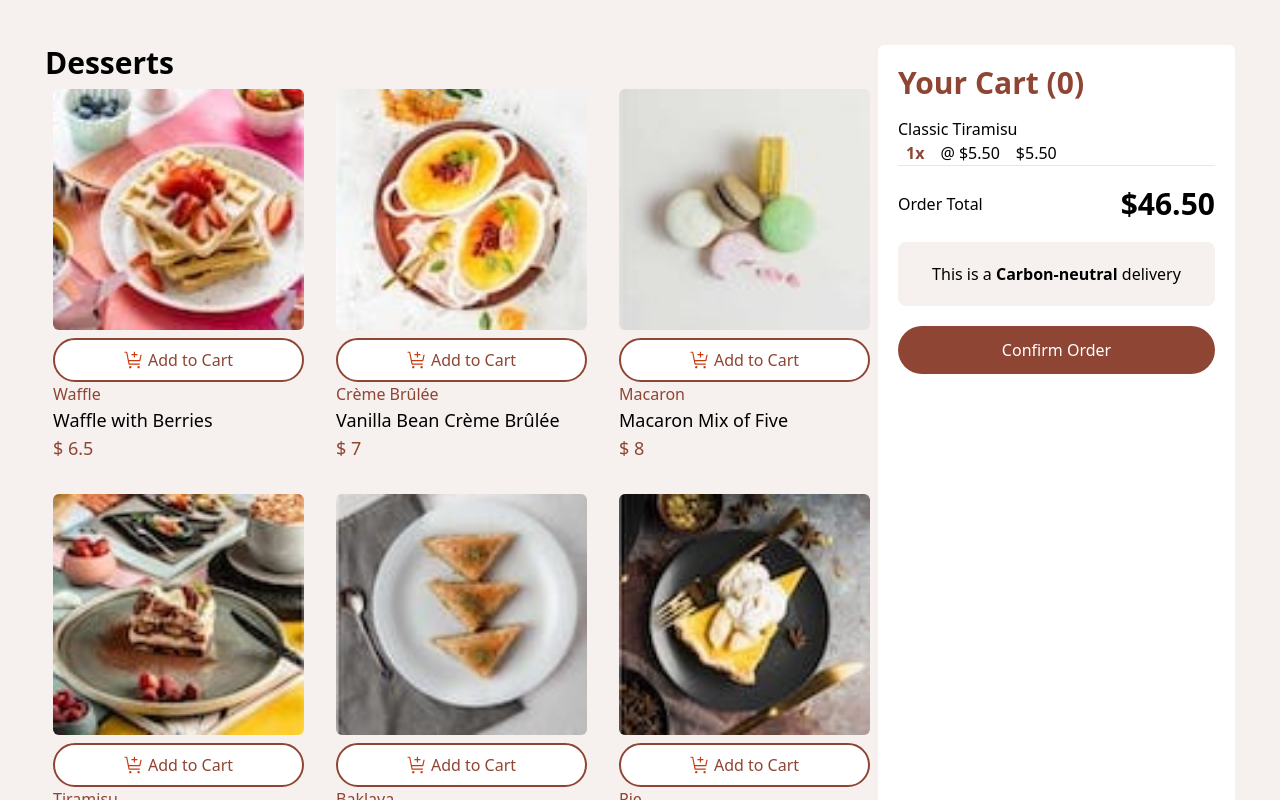
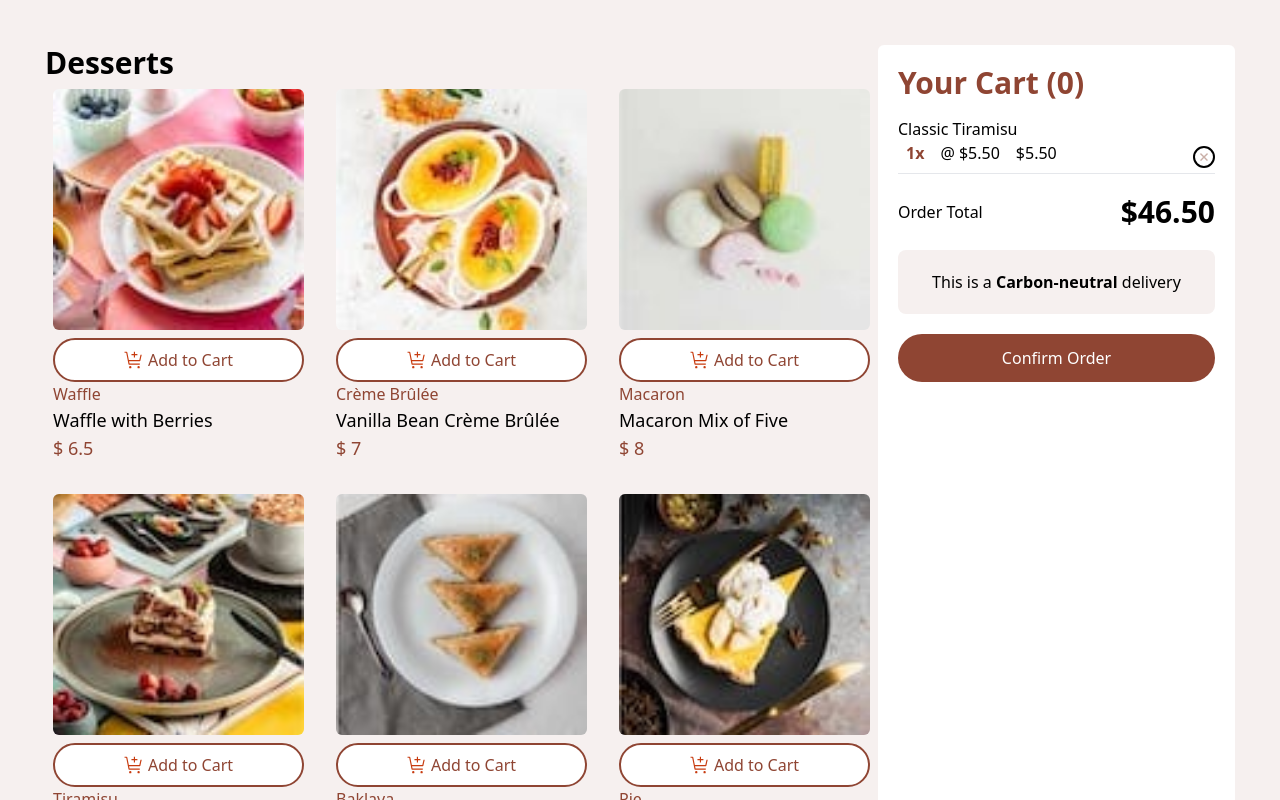
Before and after one commit to Princy-patel/product-list-with-cart, a React (Vite) app: page / in a window 1280 px wide. Shown: the top 800 px of the page. Built offline with nearby package versions, Linux system fonts and the light colour scheme.

Commit message:
style:add remove icon

```diff
--- a/src/components/Application.tsx
+++ b/src/components/Application.tsx
@@ -1,4 +1,3 @@
-import React from "react";
 import Menu from "./Menu";
 import Cart from "./Cart";
 
--- a/src/components/Cart.tsx
+++ b/src/components/Cart.tsx
@@ -6,12 +6,22 @@ function Cart() {
     <div className="flex-[30%] bg-white p-5 rounded-md">
       <h1 className="text-[#8f4533] font-bold text-3xl mb-4">Your Cart (0)</h1>
       <p>Classic Tiramisu</p>
-      <div className="[&>*]:px-2">
-        <span className="text-[#8f4533] font-bold">1x</span>
-        <span>@ $5.50</span>
-        <span>$5.50</span>
-        <hr />
+      <div className="flex justify-between items-center">
+        <div className="[&>*]:px-2 mb-2">
+          <span className="text-[#8f4533] font-bold">1x</span>
+          <span>@ $5.50</span>
+          <span>$5.50</span>
+        </div>
+
+        <div>
+          <img
+            src="/images/icon-remove-item.svg"
+            alt="remove-icon"
+            className="border-2 border-black rounded-full p-1 cursor-pointer text-black"
+          />
+        </div>
       </div>
+      <hr />
 
       <div className="flex justify-between items-center my-5">
         <span>Order Total</span>
```
